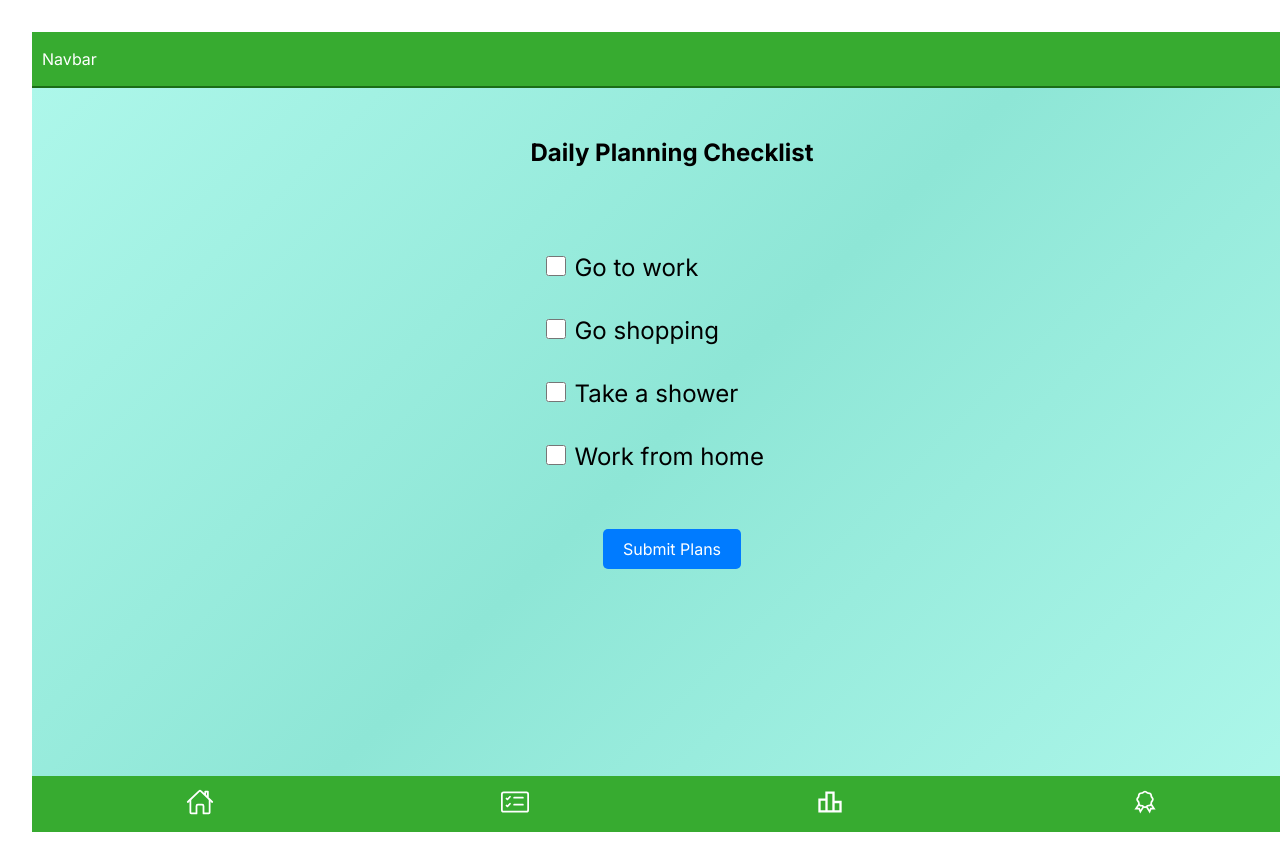
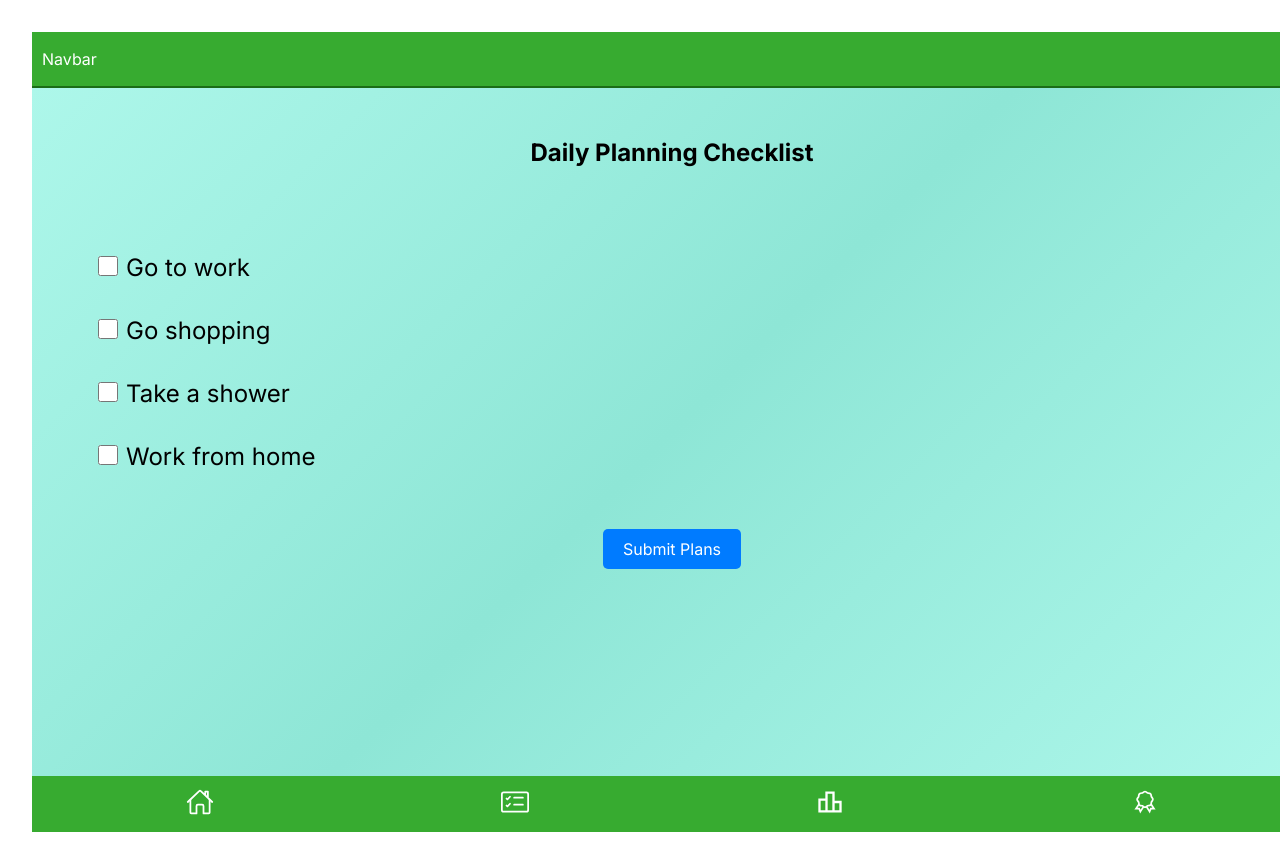
Before and after one commit to siqbal181/GreenMate, a React (Vite) app: page /daily-planning in a window 1280 px wide. Shown: the top 864 px of the page. Built offline with nearby package versions, Linux system fonts and the light colour scheme.

Commit message:
checklist added to route

```diff
--- a/src/components/BottomBar.jsx
+++ b/src/components/BottomBar.jsx
@@ -10,7 +10,7 @@ const BottomBar = () => {
   return (
     <footer className='bottom-bar'>
       <Link to='/' className='nav-link'><IoHomeOutline size={28} /></Link>
-      <Link to='/checklist' className='nav-link'><BsCardChecklist size={28} /></Link>
+      <Link to='/daily-planning' className='nav-link'><BsCardChecklist size={28} /></Link>
       <Link to='/leaderboard' className='nav-link'><MdOutlineLeaderboard size={28} /></Link>
       <Link to='/achievements' className='nav-link'><LiaAwardSolid size={28} /></Link>
     </footer>
--- a/src/pages/DailyPlanning/DailyPlanning.css
+++ b/src/pages/DailyPlanning/DailyPlanning.css
@@ -1,13 +1,7 @@
-.page-container {
-  display: flex;
-  justify-content: center;
-  align-items: center;
-  height: 100vh;
-}
-
 .daily-planning {
   padding: 50px;
   text-align: center;
+  max-height: var(--page-height);
 }
 
 .daily-planning h2 {
```
